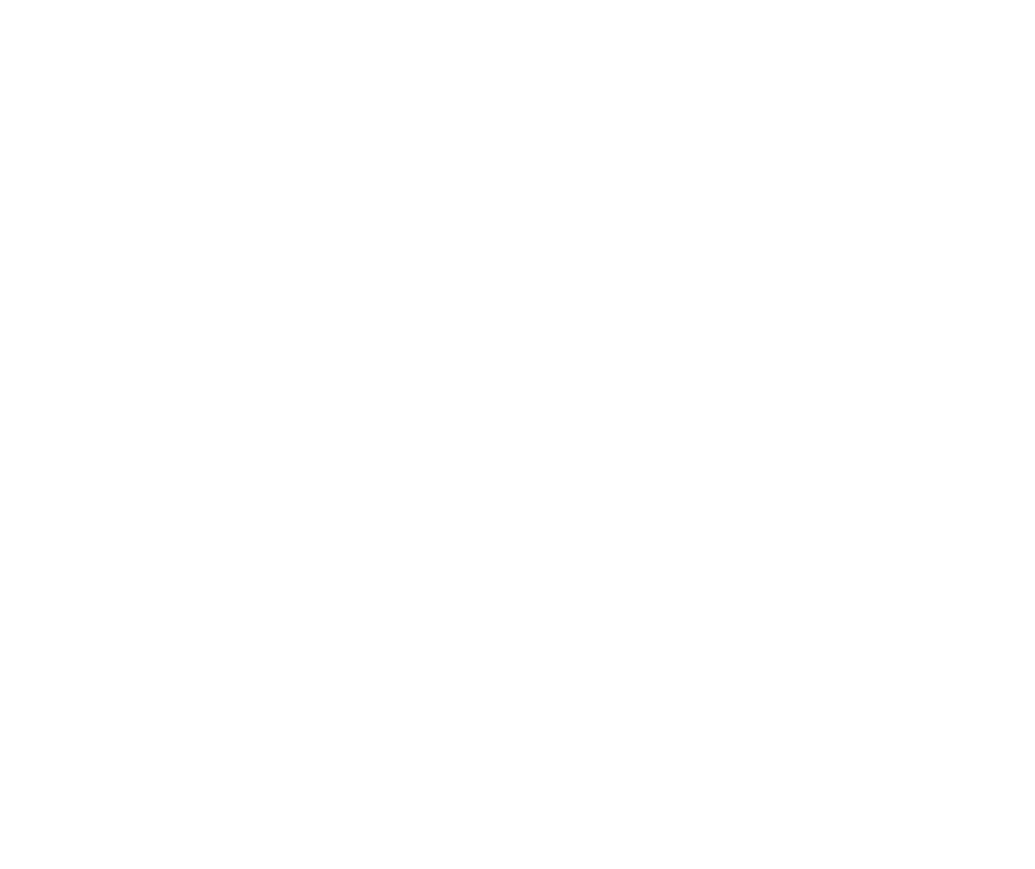
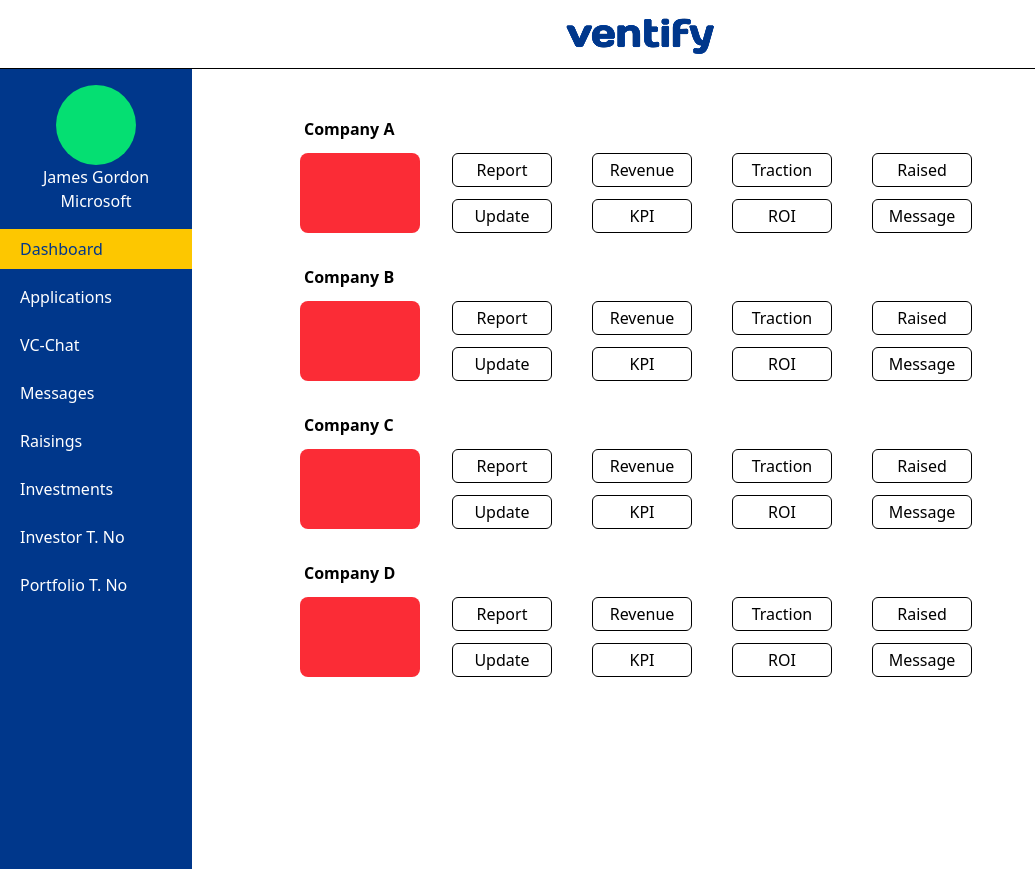
Before and after one commit to Ventify-Org/Ventify-Frontend, a React (Vite) app in the folder ventify/: page /homepage in a window 1280 px wide. Before the commit this address had no page. Shown: the whole page, without its empty margins (0-1035 px from the left). Before the commit the page ends 800 px from the top, so only its background shows below. Built offline with nearby package versions, Linux system fonts and the light colour scheme.

Commit message:
Fixing redirect issue

```diff
--- a/ventify/src/App.tsx
+++ b/ventify/src/App.tsx
@@ -3,7 +3,7 @@
 import Signin from "./components/Signin";
 import Signup from "./components/Signup";
 import ForgotPassword from "./components/ForgotPassword";
-import Dashboard from "./components/Dashboard";
+import Homepage from "./components/Homepage";
 
 const App = () => {
   return (
@@ -13,7 +13,7 @@
         <Route path="/signin/:type" element={<Signin />} />
         <Route path="/signup" element={<Signup />} />
         <Route path="/forgot-password" element={<ForgotPassword />} />
-        <Route path="/dashboard/" element={<Dashboard />} />
+        <Route path="/homepage" element={<Homepage />} />
       </Routes>
     </Router>
   );
--- a/ventify/src/components/Dashboard.tsx
+++ b/ventify/src/components/Homepage.tsx
@@ -3,7 +3,7 @@
 import DashboardMenu from "./Dashboard-Menu";
 import Messages from "./Messages";
 
-const Dashboard = () => {
+const Homepage = () => {
   const [activeSection, setActiveSection] = useState<string>("Dashboard");
   const [selectedCompany, setSelectedCompany] = useState<string | null>(null);
 
@@ -90,4 +90,4 @@
   );
 };
 
-export default Dashboard;
+export default Homepage;
```
